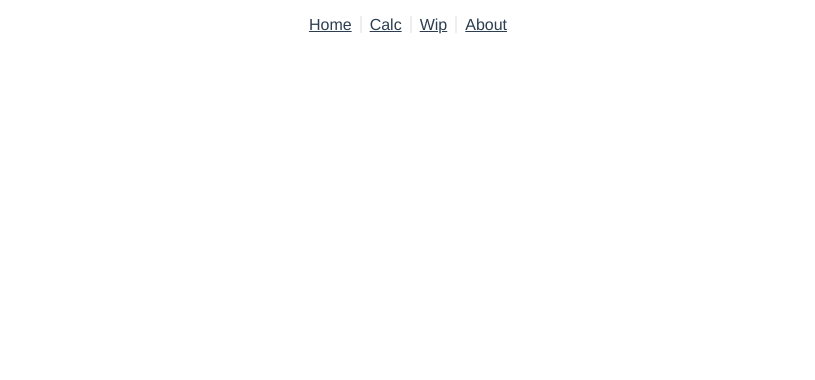
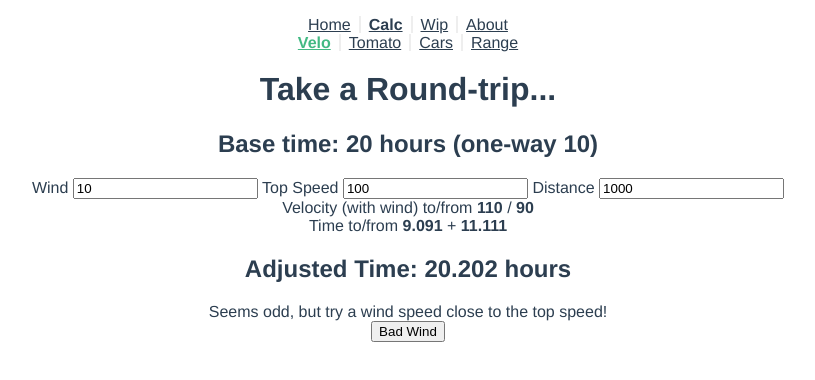
Before and after one commit to dvdrtrgn/muse3, a Vue app: page /calc/velo in a window 1280 px wide. Before the commit this address had no page. Shown: the top 380 px of the page, without its empty margins (232-1047 px from the left). Built offline with nearby package versions, Linux system fonts and the light colour scheme.

Commit message:
Stub in roundtrip velo

```diff
--- a/src/router/index.js
+++ b/src/router/index.js
@@ -9,7 +9,7 @@ const routes = [
     name: 'Home',
     component: Home,
   },
-  {
+  /* calc */ {
     path: '/calc',
     name: 'Calc',
     component: Calc,
@@ -18,13 +18,22 @@ const routes = [
     },
     children: [
       {
+        path: 'velo',
+        name: 'Velo',
+        meta: {
+          title: 'The Counter Intuitive Velo',
+        },
+        component: () =>
+          import(/* webpackChunkName: "Velo" */ '../views/calc/Velo.vue'),
+      },
+      {
         path: 'tomato',
         name: 'Tomato',
         meta: {
           title: 'The Counter Intuitive Tomato',
         },
         component: () =>
-          import(/* webpackChunkName: "tomato" */ '../views/calc/Tomato.vue'),
+          import(/* webpackChunkName: "Tomato" */ '../views/calc/Tomato.vue'),
       },
       {
         path: 'cars',
@@ -33,17 +42,17 @@ const routes = [
           title: 'The Counter Intuitive Cars',
         },
         component: () =>
-          import(/* webpackChunkName: "cars" */ '../views/calc/Cars.vue'),
+          import(/* webpackChunkName: "Cars" */ '../views/calc/Cars.vue'),
       },
       {
         path: 'range',
         name: 'Range',
         component: () =>
-          import(/* webpackChunkName: "range" */ '../views/calc/Range.vue'),
+          import(/* webpackChunkName: "Range" */ '../views/calc/Range.vue'),
       },
     ],
   },
-  {
+  /* wip */ {
     path: '/wip',
     name: 'Wip',
     component: Wip,
--- /dev/null
+++ b/src/views/calc/Velo.vue
@@ -0,0 +1,82 @@
+<template>
+  <h1>Take a Round-trip...</h1>
+  <div class="tidy">
+    <h2 class="full">
+      Base time:
+      <b>{{ (timeNormal * 2).toLocaleString() }}</b> hours
+      (one-way <b>{{ (timeNormal).toLocaleString() }}</b>)
+    </h2>
+    <label> Wind <input type="number" v-model.number="wind" /> </label>
+    <label> Top Speed <input type="number" v-model.number="speed" /> </label>
+    <label> Distance <input type="number" v-model.number="distance" /> </label>
+    <label class="full">
+      Velocity (with wind) to/from
+      <b>{{ speedTo }}</b> /
+      <b>{{ speedFro }}</b>
+    </label>
+    <label class="full">
+      Time to/from
+      <b>{{ timeTo.toLocaleString() }}</b> + <b>{{ timeFro.toLocaleString() }}</b>
+    </label>
+    <h2 class="full">
+      Adjusted Time: <b>{{ timeTotal.toLocaleString() }}</b> hours
+    </h2>
+    <p>
+      Seems odd, but try a wind speed close to the top speed! <br>
+      <button v-if="!played" @click="playHardWind">Bad Wind</button>
+      <span v-else>
+        See how the return time (from) is drastically affected?
+      </span>
+    </p>
+  </div>
+</template>
+
+<script>
+  export default {
+    data() {
+      return {
+        wind: 10,
+        speed: 100,
+        distance: 1000,
+        played: false,
+      };
+    },
+    methods: {
+      playHardWind() {
+        this.wind = this.speed - 10;
+        this.played = true;
+      },
+    },
+    computed: {
+      speedTo() {
+        return this.speed + this.wind;
+      },
+      speedFro() {
+        return this.speed - this.wind;
+      },
+      timeTo() {
+        return this.distance / this.speedTo;
+      },
+      timeFro() {
+        return this.distance / this.speedFro;
+      },
+      timeTotal() {
+        return this.timeTo + this.timeFro;
+      },
+      timeNormal() {
+        return this.distance / this.speed;
+      },
+    },
+  };
+</script>
+
+<style lang="scss">
+  #Velo {
+    b {
+      font-weight: bolder;
+    }
+    .full {
+      display: block;
+    }
+  }
+</style>
```
